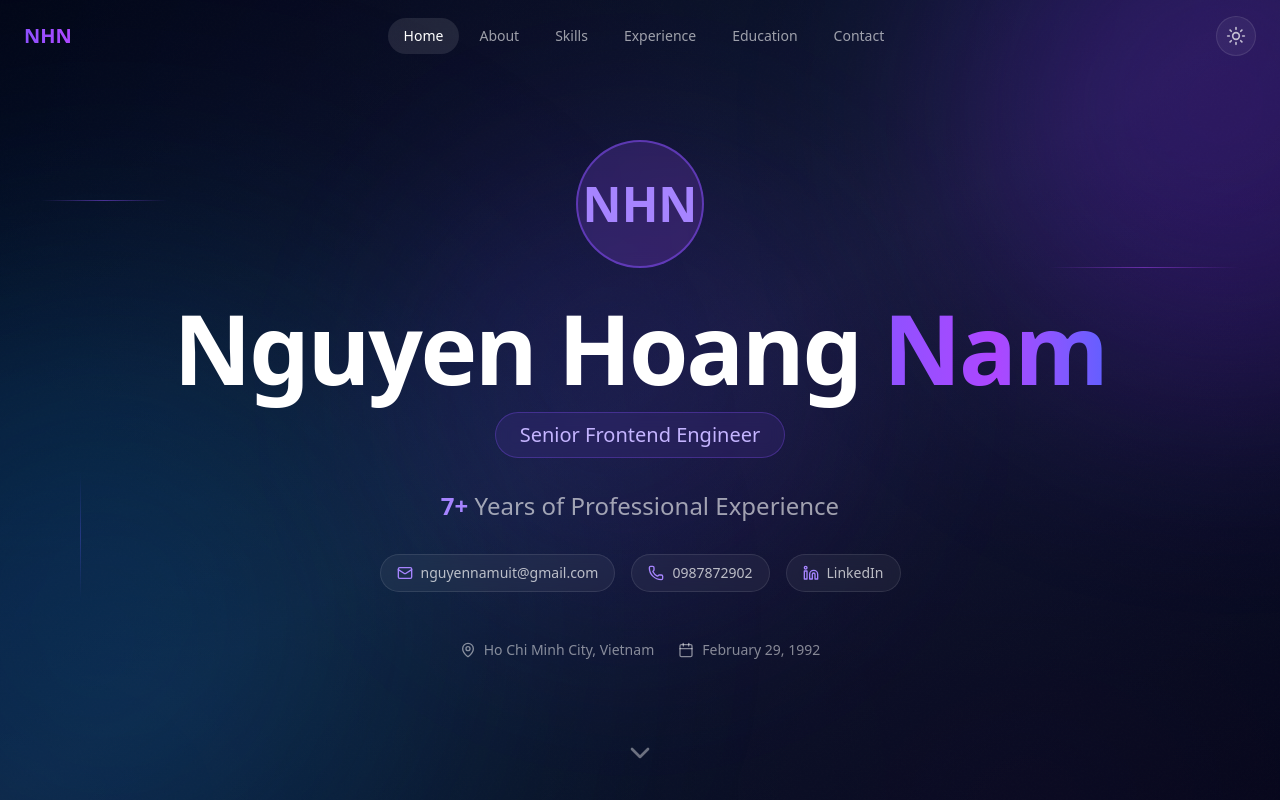
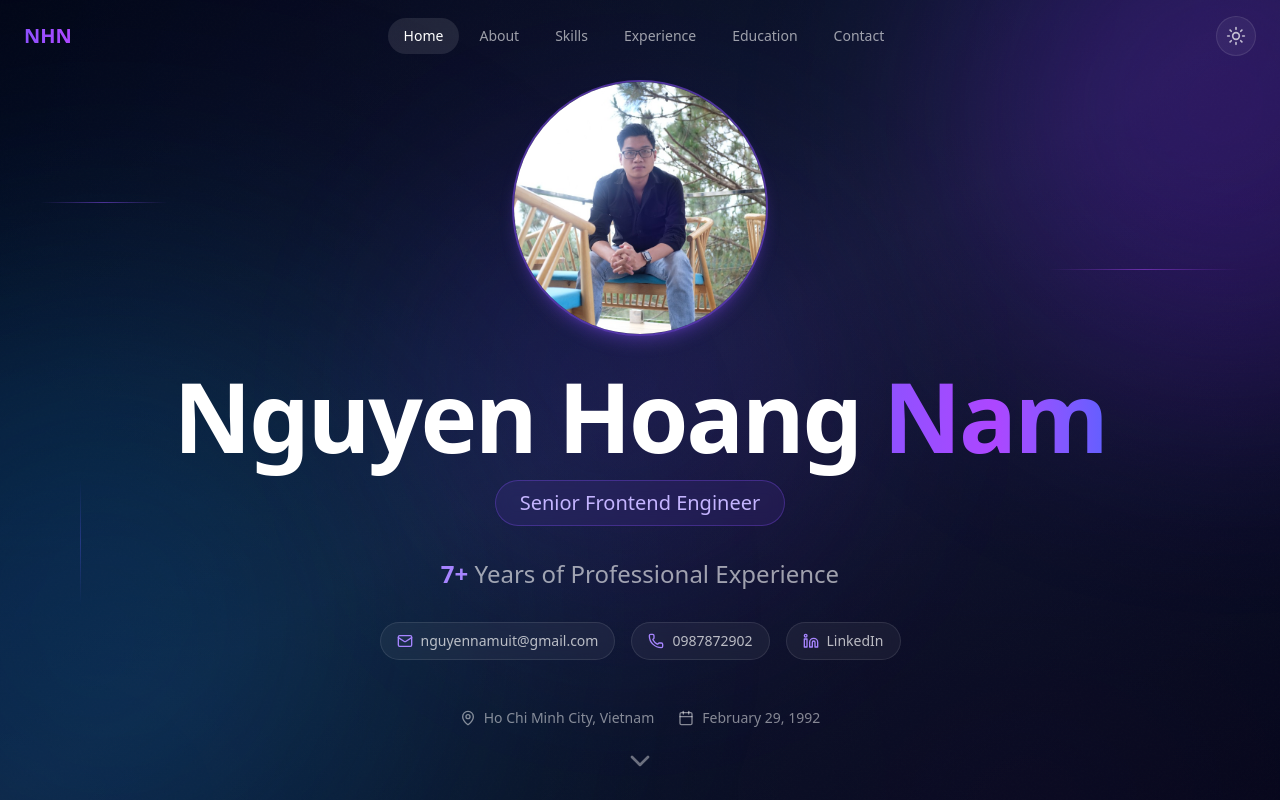
Before and after one commit to namhellfire/new-portfolio, a Next.js app: page / in a window 1280 px wide. Shown: the top 800 px of the page. Built offline with nearby package versions, Linux system fonts and the light colour scheme.

Commit message:
Update avatar

```diff
--- a/components/sections/hero.tsx
+++ b/components/sections/hero.tsx
@@ -28,26 +28,23 @@ export function HeroSection() {
       <div className="mx-auto max-w-5xl text-center">
         {/* Animated avatar placeholder */}
         <motion.div
-          className={`mx-auto mb-8 flex h-32 w-32 items-center justify-center rounded-full border-2 backdrop-blur-sm ${
+          className={`mx-auto mb-8 h-64 w-64 overflow-hidden rounded-full border-2 ${
             isDark
-              ? "border-violet-500/50 bg-gradient-to-br from-violet-500/20 to-purple-500/20"
-              : "border-violet-400 bg-gradient-to-br from-violet-100 to-purple-100 shadow-lg"
+              ? "border-violet-500/50 shadow-lg shadow-violet-500/25"
+              : "border-violet-400 shadow-lg shadow-violet-300/50"
           }`}
           initial={{ scale: 0, rotate: -180 }}
           animate={{ scale: 1, rotate: 0 }}
           transition={{ duration: 0.8, ease: [0.25, 0.4, 0.25, 1] }}
         >
-          <motion.span
-            className={`text-5xl font-bold ${isDark ? "text-violet-400" : "text-violet-600"}`}
+          <motion.img
+            src="/avatar.jpg"
+            alt={personalInfo.name}
+            className="h-full w-full object-cover"
             initial={{ opacity: 0 }}
             animate={{ opacity: 1 }}
             transition={{ delay: 0.5 }}
-          >
-            {personalInfo.name
-              .split(" ")
-              .map((n) => n[0])
-              .join("")}
-          </motion.span>
+          />
         </motion.div>
 
         {/* Name with staggered animation */}
```
Also changed, not shown: public/avatar.jpg (added).
